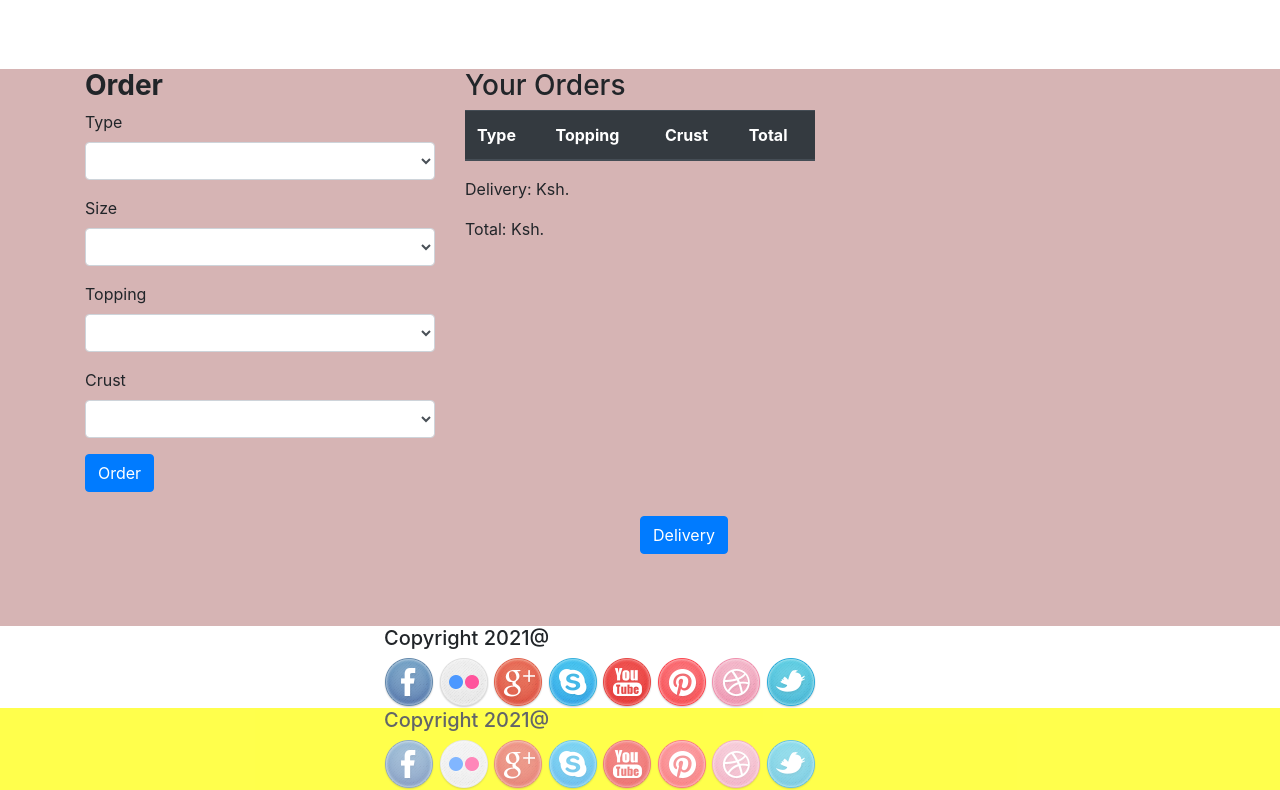
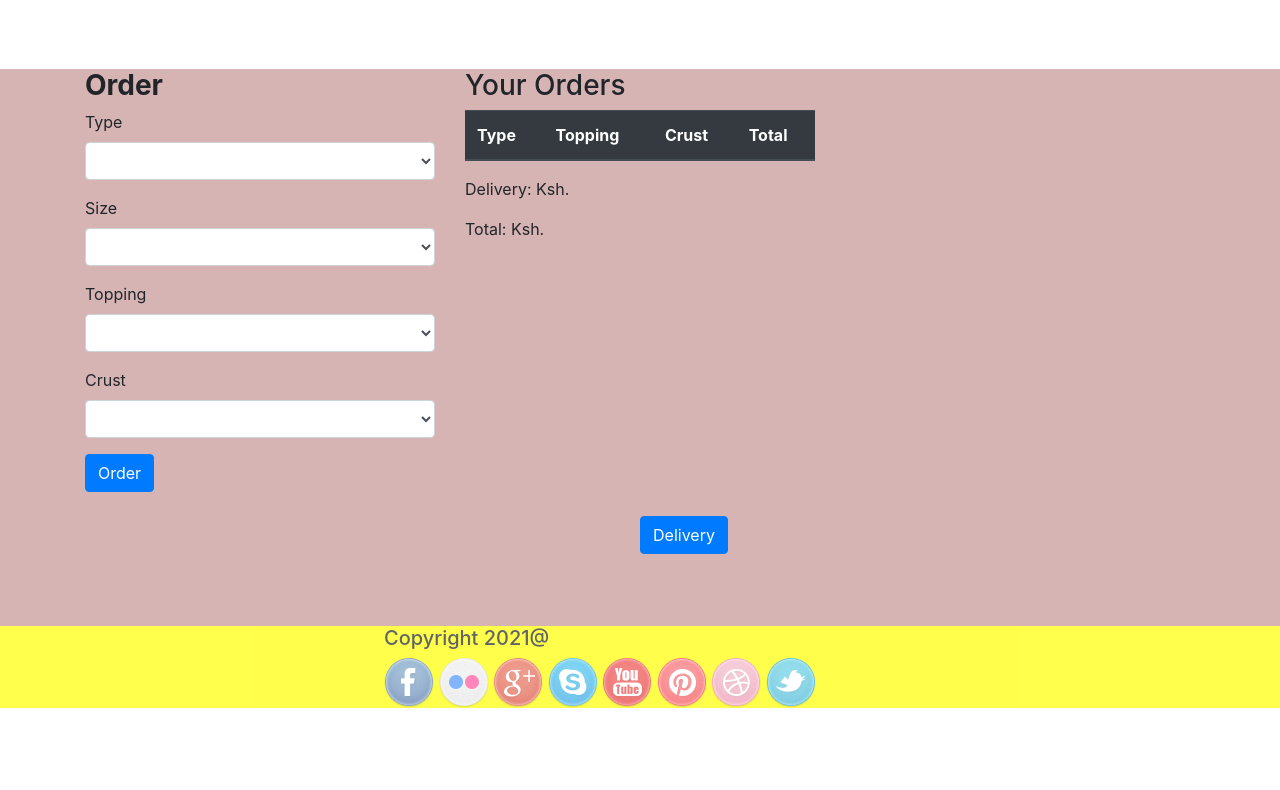
Before and after one commit to AbdimulhinYussuf3675/Food_center, a plain HTML site: page index.html in a window 1280 px wide. Shown: the part 1055-1845 px from the top of the page. After the commit the page ends 1763 px from the top, so only its background shows below. Drawn offline with nearby package versions, Linux system fonts and the light colour scheme.

Commit message:
Update index.html
modified footer

```diff
--- a/index.html
+++ b/index.html
@@ -149,22 +149,6 @@
         <br>
     </div>
     <div>
-        <footer>
-            <h5 id="end">Copyright 2021@</h5>
-            <div id="Contact-us">
-                <img src="./images/facebook.png">
-                <img src="./images/flickr.png">
-                <img src="./images/g_plus.png">
-                <img src="./images/skype.png">
-                <img src="./images/you_tube.png">
-                <img src="./images/pinterest.png">
-                <img src="./images/dribble.png">
-                <img src="./images/twitter.png">
-            </div>
-
-
-        </footer>
-
   <footer>
             <div class="give">
                 <h5 id="end">Copyright 2021@</h5>
```
